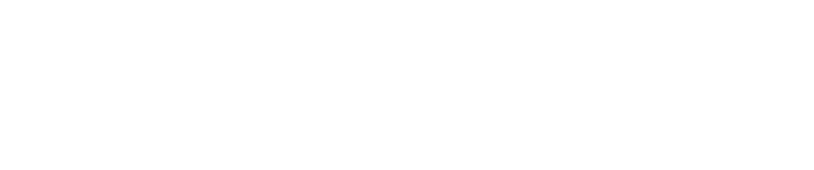
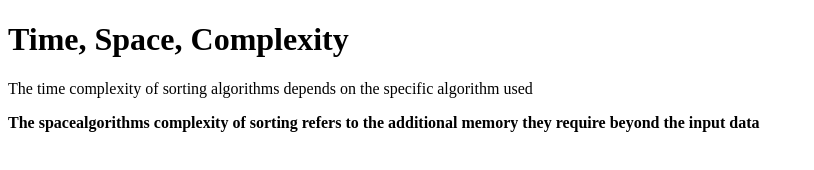
Before and after one commit to acciojob/time-and-space-complexity-Aatik01, a website: page main.html in a window 1280 px wide. Shown: the whole page, without its empty margins (0-814 px from the left). Drawn offline with Linux system fonts and the light colour scheme.

Commit message:
created a submission

```diff
--- a/main.html
+++ b/main.html
@@ -8,6 +8,9 @@
 
 <body>
 	<!-- the entire body must be written by student -->
+	<h1> Time, Space, Complexity</h1>
+	<p>The time complexity of sorting algorithms depends on the specific algorithm used</p>
+	<p><b>The spacealgorithms complexity of sorting  refers to the additional memory they require beyond the input data</b></p>
     <script type="text/javascript" src="./script.js">
 </script>
 
```
